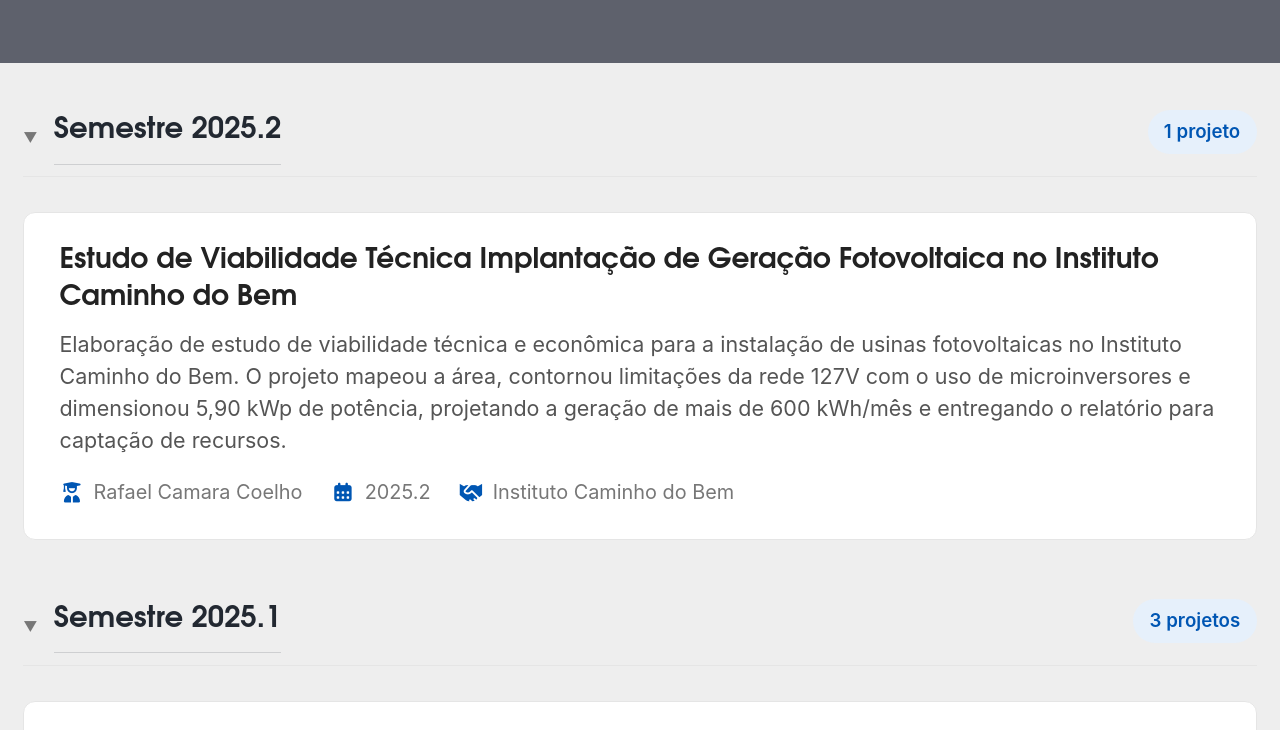
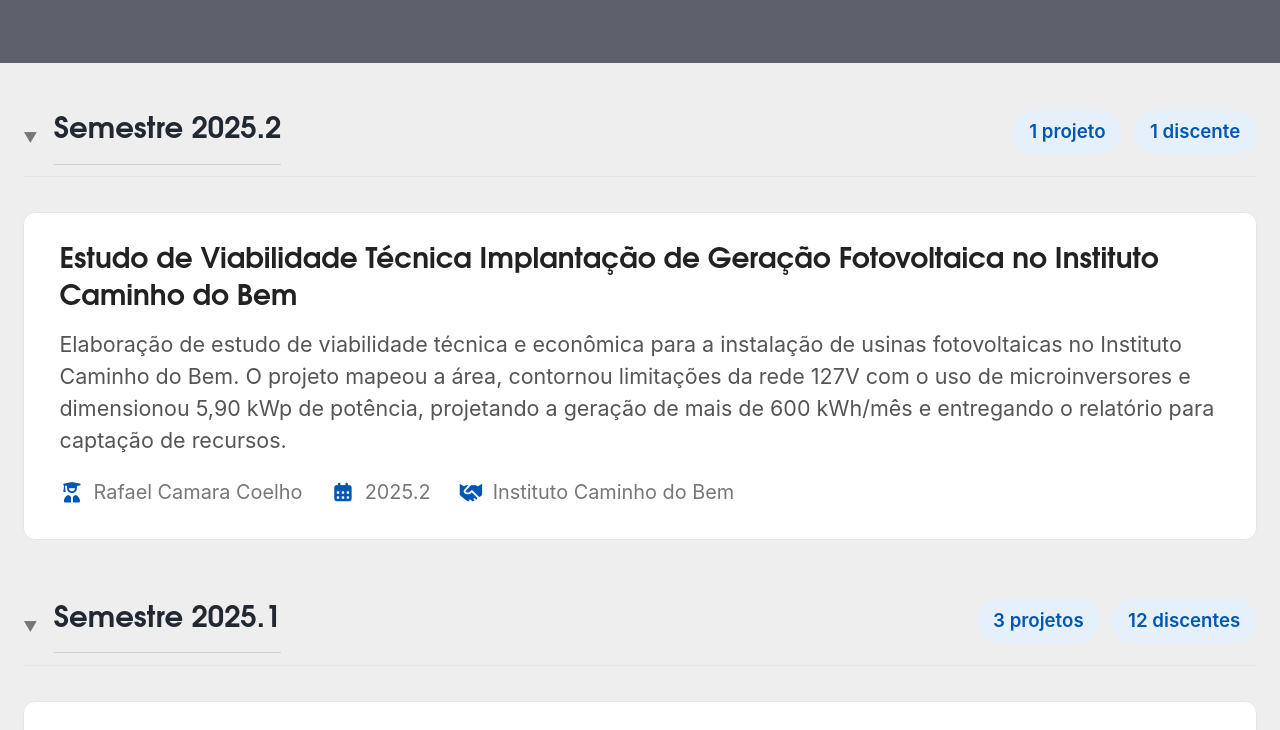
Before and after one commit to eletrica-ufes/eletrica-ufes.github.io, a Jekyll site: the page built from index.md, in a window 1280 px wide. Shown: the part 471-1201 px from the top of the page. Built offline with Jekyll 4.4.1, drawn with Linux system fonts in a browser that asks for light colours; cached includes are drawn as plain includes; the list of posts is cut into pages by our own code.

Commit message:
added number of students each semester

```diff
--- a/assets/css/main.scss
+++ b/assets/css/main.scss
@@ -184,6 +184,12 @@ $border-light: #e5e5e5;
     transform: rotate(90deg);
   }
 
+.semestre-meta {
+  display: flex;
+  gap: 0.5rem;
+  margin-left: auto; /* empurra o grupo inteiro pra direita */
+}
+
 .semestre-count {
   font-size: 0.8rem;
   font-weight: 600;
@@ -191,7 +197,6 @@ $border-light: #e5e5e5;
   background: $brand-color-light;
   padding: 0.25rem 0.7rem;
   border-radius: 999px;
-    margin-left: auto;
 }
 
   .projetos-list {
--- a/index.md
+++ b/index.md
@@ -16,11 +16,22 @@ excerpt: >
 {% assign projetos_agrupados = site.projetos | group_by: "semestre" | sort: "name" | reverse %}
 
 {% for grupo in projetos_agrupados %}
+{% assign todos_estudantes = "" | split: "" %}
+{% for projeto in grupo.items %}
+  {% if projeto.estudantes %}
+    {% assign todos_estudantes = todos_estudantes | concat: projeto.estudantes %}
+  {% endif %}
+{% endfor %}
+{% assign estudantes_unicos = todos_estudantes | uniq %}
+
 <details class="semestre-details" open>
-<summary>
-  <h2>Semestre {{ grupo.name }}</h2>
-  <span class="semestre-count">{{ grupo.items.size }} projeto{% if grupo.items.size != 1 %}s{% endif %}</span>
-</summary>
+  <summary>
+    <h2>Semestre {{ grupo.name }}</h2>
+    <div class="semestre-meta">
+      <span class="semestre-count">{{ grupo.items.size }} projeto{% if grupo.items.size != 1 %}s{% endif %}</span>
+      <span class="semestre-count">{{ estudantes_unicos.size }} discente{% if estudantes_unicos.size != 1 %}s{% endif %}</span>
+    </div>
+  </summary>
 
   <div class="projetos-list">
     {% for projeto in grupo.items %}
```
Lines whose indentation alone changed are shown as unchanged.
